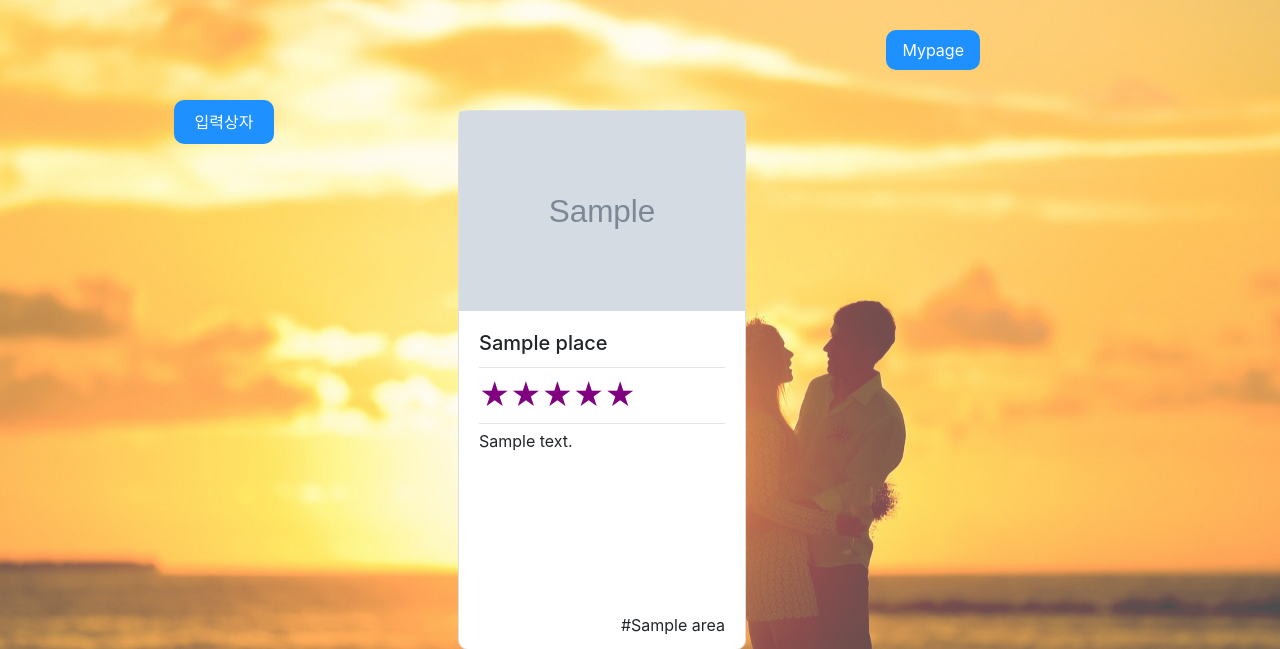
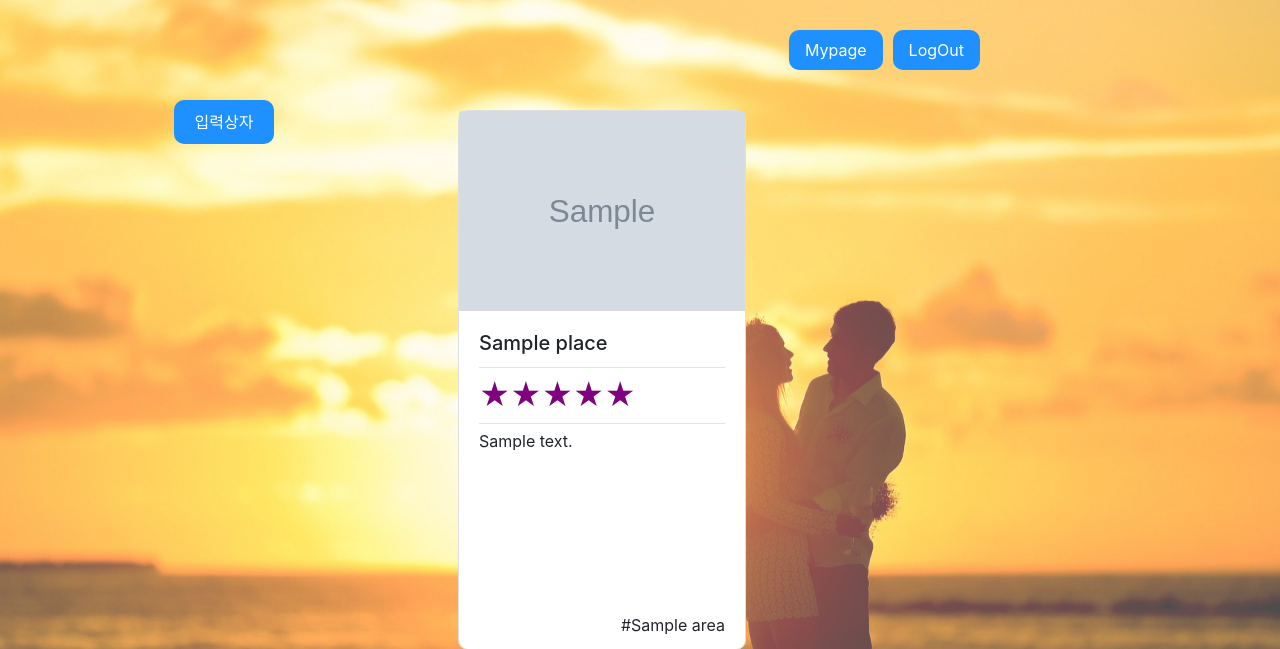
Before and after one commit to osw0124/dateSpotReviewSite, a Flask app: template templates/reviewList.html in a window 1280 px wide. Shown: the top 649 px of the page. Run offline with Flask 2, Linux system fonts and the light colour scheme; the template is opened without the code that fills it: most values are stand-ins (such as "Sample title", 1, 10 or a date in 2020); grey boxes marked "Sample" are stand-in pictures; some libraries are stand-ins or nearby versions.

Commit message:
로그아웃기능 추가

```diff
--- a/static/js/reviewList.js
+++ b/static/js/reviewList.js
@@ -105,3 +105,10 @@ function review_Add() {
 
 
 }
+
+// 로그아웃
+function logout() {
+    $.removeCookie('mytoken');
+    alert('로그아웃 완료!');
+    window.location.href = '/login';
+}
--- a/templates/reviewList.html
+++ b/templates/reviewList.html
@@ -12,6 +12,7 @@
 
     <!-- JS -->
     <script src="https://ajax.googleapis.com/ajax/libs/jquery/3.5.1/jquery.min.js"></script>
+    <script src=" https://cdnjs.cloudflare.com/ajax/libs/jquery-cookie/1.4.1/jquery.cookie.min.js"></script>
     <script src="https://cdnjs.cloudflare.com/ajax/libs/popper.js/1.12.9/umd/popper.min.js"
             integrity="sha384-ApNbgh9B+Y1QKtv3Rn7W3mgPxhU9K/ScQsAP7hUibX39j7fakFPskvXusvfa0b4Q"
             crossorigin="anonymous"></script>
@@ -38,6 +39,8 @@
             <ul class="nav justify-content-end">
                 <li class="nav-item">
                     <a class="nav-link active" href="/mypage">Mypage</a>
+                </li><li class="nav-item">
+                    <a class="nav-link active" href="javascript:logout();">LogOut</a>
                 </li>
             </ul>
         </nav>
```
